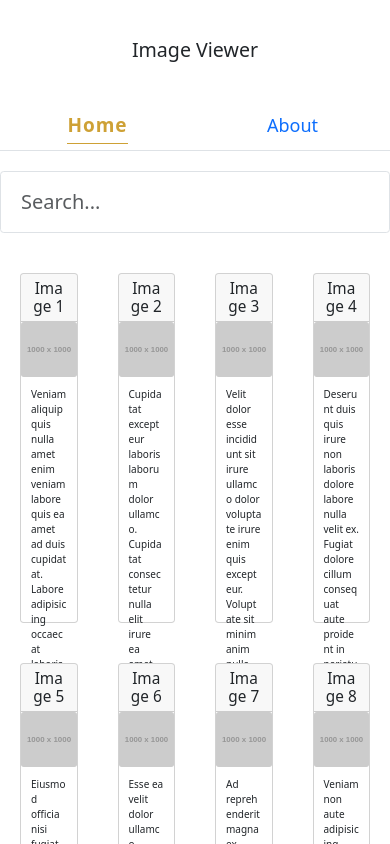
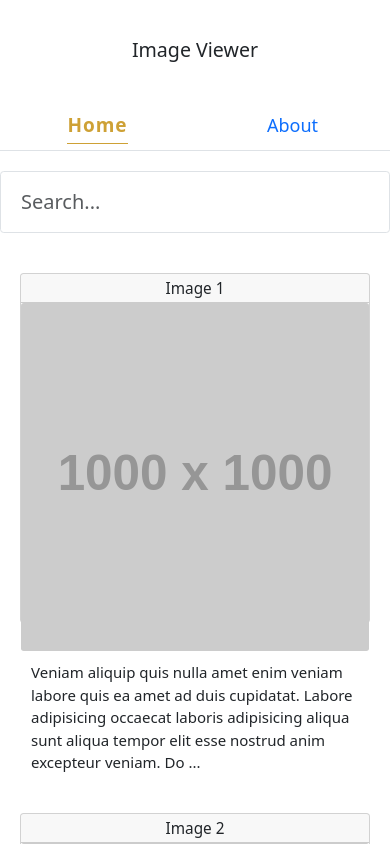
Before and after one commit to njb1286/capstone-image-site-javascript, a React (Vite) app in the folder frontend/: page / in a window 390 px wide. Built offline with nearby package versions, Linux system fonts and the light colour scheme; the HTML template or start-up script is replaced by a standard one.

Commit message:
Added styles for the homepage on mobile

```diff
--- a/frontend/src/Components/Card.module.scss
+++ b/frontend/src/Components/Card.module.scss
@@ -19,3 +19,11 @@
     -webkit-user-drag: none;
   }
 }
+
+@media (max-width: $media-width) {
+  .card {
+    p {
+      font-size: 1.5rem;
+    }
+  }
+}
--- a/frontend/src/Pages/ContentPage.module.scss
+++ b/frontend/src/Pages/ContentPage.module.scss
@@ -27,7 +27,7 @@
 
 }
 
-@media (max-width: 768px) {
+@media (max-width: $media-width) {
   .group {
     .col {
       padding: 0;
--- a/frontend/src/Pages/HomePage.module.scss
+++ b/frontend/src/Pages/HomePage.module.scss
@@ -1,6 +1,16 @@
+@import "../helper-styles.scss";
+
 .cards {
   display: grid;
-  grid-template-columns: 1fr 1fr 1fr 1fr;
+  grid-template-columns: repeat(4, 1fr);
 
   overflow-y: auto;
 }
+
+@media (max-width: $media-width) {
+  .cards {
+    display: flex;
+    flex-direction: column;
+    row-gap: 15rem;
+  }
+}
--- a/frontend/src/helper-styles.scss
+++ b/frontend/src/helper-styles.scss
@@ -4,3 +4,5 @@
   -moz-user-select: none;
   -webkit-user-select: none;
 }
+
+$media-width: 768px;
```
